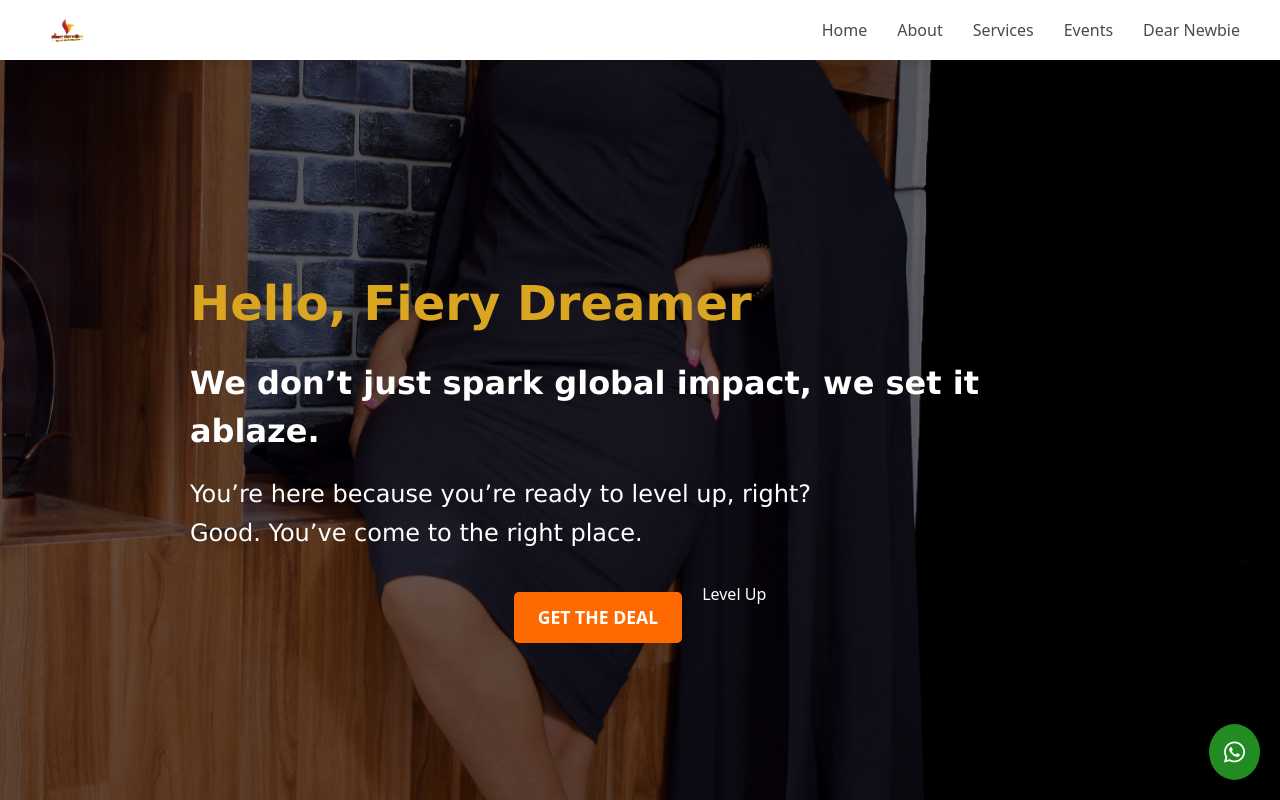
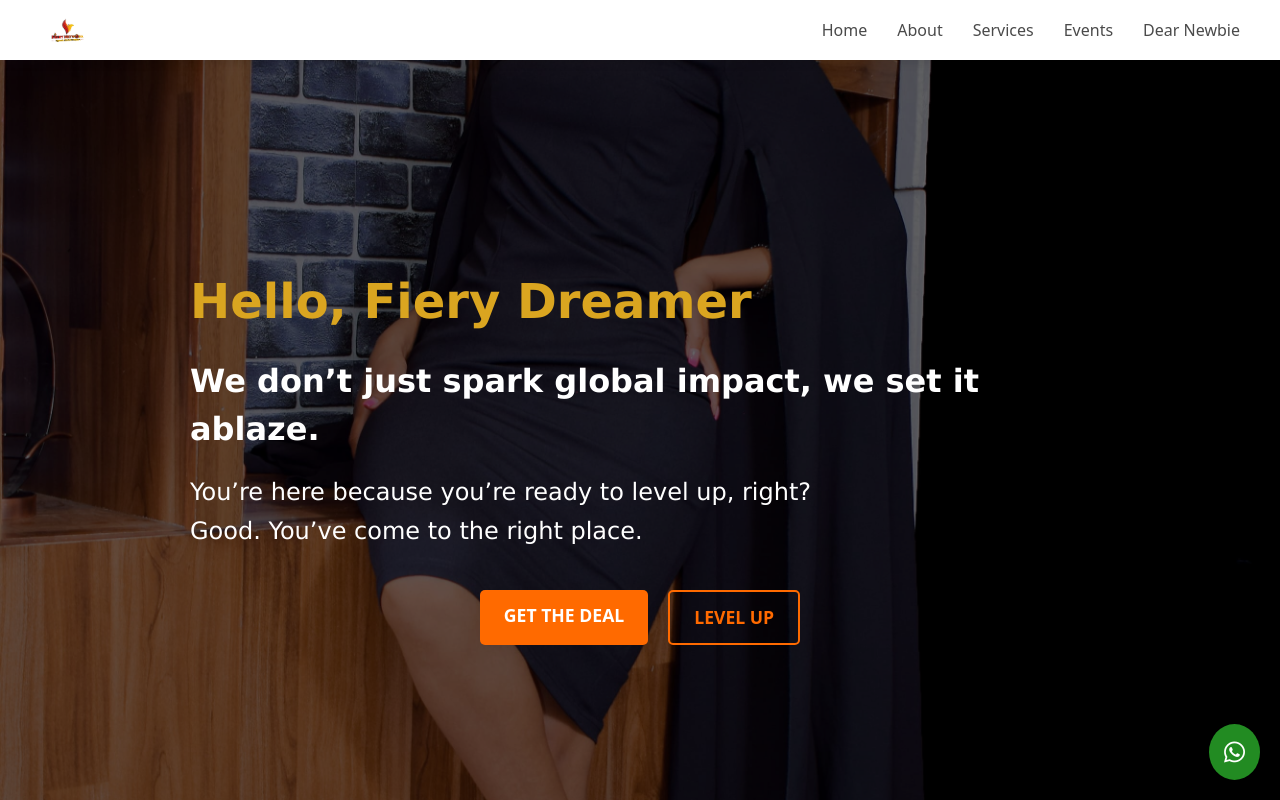
Before and after one commit to JeromeKERICH/fiery-networks, a React (Vite) app: page / in a window 1280 px wide. Shown: the top 800 px of the page. Built offline with nearby package versions, Linux system fonts and the light colour scheme.

Commit message:
Button changes

```diff
--- a/src/components/Hero.jsx
+++ b/src/components/Hero.jsx
@@ -11,7 +11,7 @@ const HeroSection = () => {
         <p>You’re here because you’re ready to level up, right? <br></br>Good. You’ve come to the right place.</p>
         <div className="cta-buttons">
           <Link to="/deal" className="cta-btn primary">Get the Deal</Link>
-          <Link to="/#" classname="cta-btn secondary">Level Up</Link>
+          <Link to="/#" className="cta-btn secondary">Level Up</Link>
         </div>
       </div>
     </section>
```
